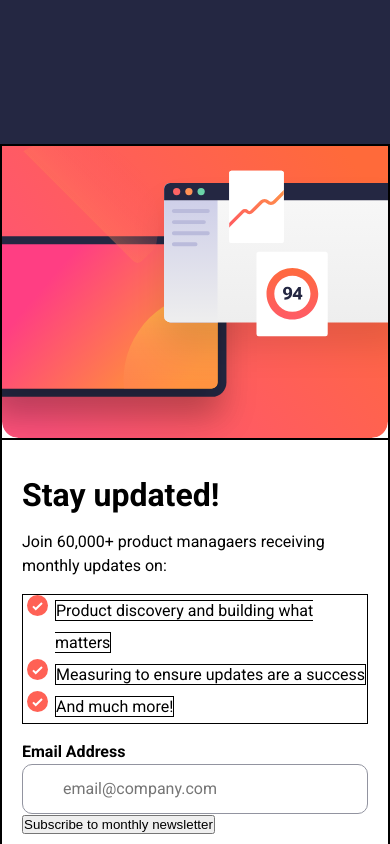
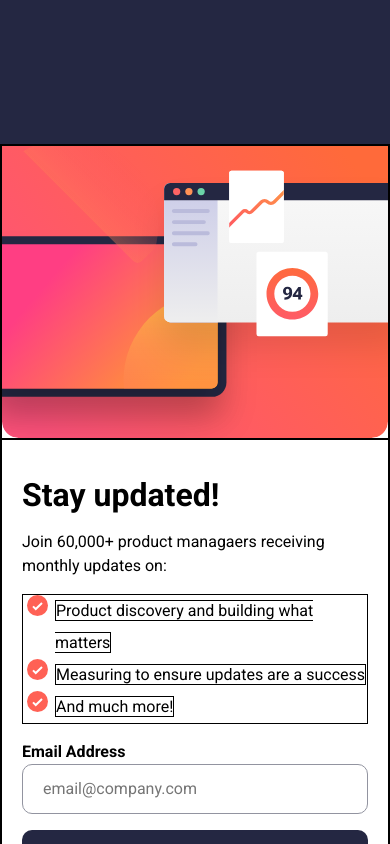
Before and after one commit to Nhoj-Plummer/Newsletter-Sign-Up-Form-With-Success-Message, a React (Create React App) app: page / in a window 390 px wide. Shown: the top 844 px of the page. Built offline with nearby package versions, Linux system fonts and the light colour scheme.

Commit message:
Got the general parts of mobile completed

```diff
--- a/src/components/Input/Input.css
+++ b/src/components/Input/Input.css
@@ -41,12 +41,24 @@
   border-radius: 10px;
   border: 1px solid var(--grey);
   width: 100%;
+  padding-left: 20px;
 }
 
 .input-container_text-container-form input::placeholder {
   font-family: var(--font-family);
   font-size: 16px;
-  padding: 0.8rem 2.5rem;
+}
+
+.input-container_text-container button {
+  color: var(--white);
+  font-family: var(--font-family);
+  font-size: 16px;
+  border-radius: 10px;
+  border-style: none;
+  background: var(--dark-slate-grey);
+  height: 50px;
+  width: 100%;
+  margin-top: 1rem;
 }
 
 /* Image Pieces */
@@ -64,7 +76,6 @@
 @media screen and (max-width: 540px) {
   .input-container_text-container {
     order: 2;
-
   }
 
   .input-cotainer_img-container {
```
